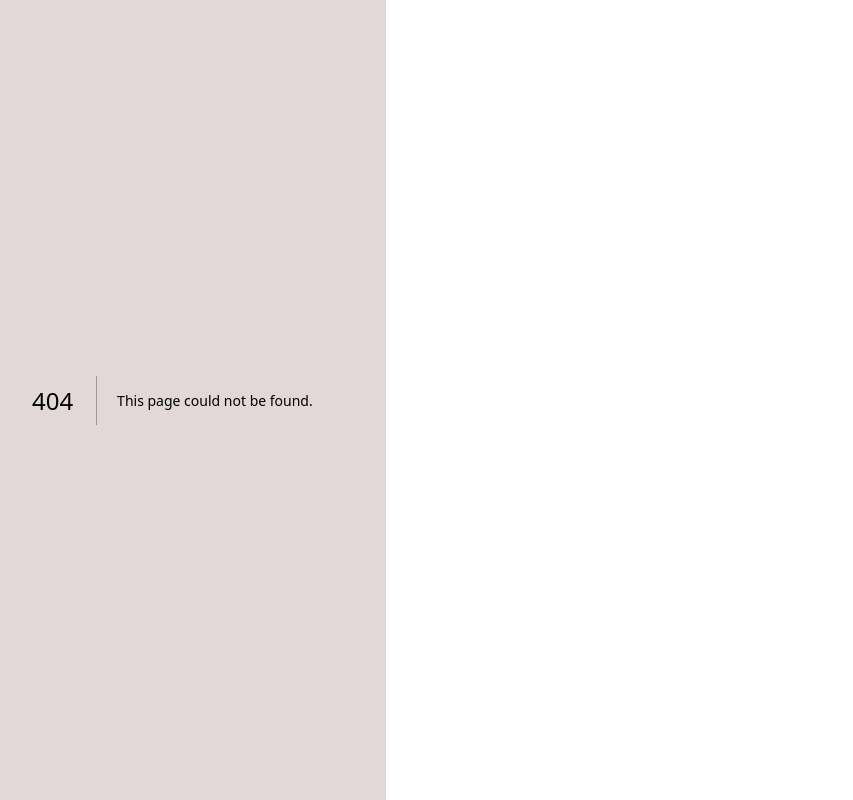
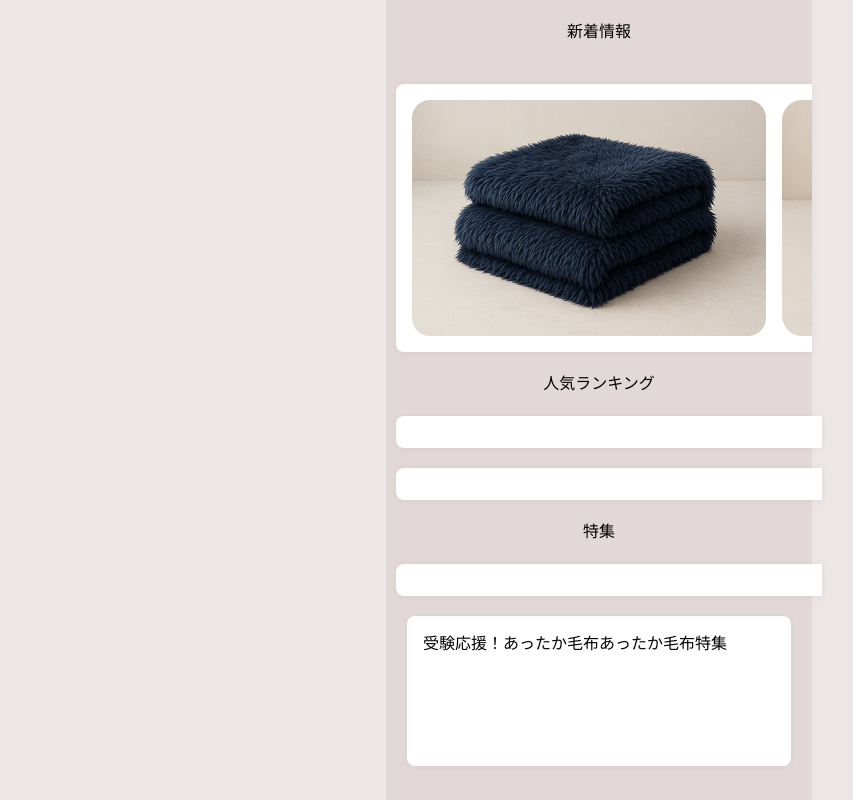
Before and after one commit to yoitete/mokomoko_front, a Next.js app: page /home in a window 1280 px wide. Before the commit this address had no page. Shown: the whole page, without its empty margins (41-894 px from the left). Built offline with nearby package versions, Linux system fonts and the light colour scheme.

Commit message:
ホームページ作成

```diff
--- /dev/null
+++ b/app/home/page.tsx
@@ -0,0 +1,37 @@
+import React from "react";
+import Image from "next/image";
+import blanketBlack from "@/public/images/blanket_black_1.png";
+import blanketBeige from "@/public/images/blanket_beige_1.png";
+import { SlideBox } from "@/components/SlideBox/SlideBox";
+import { SimpleBox } from "@/components/SimpleBox/SimpleBox";
+
+export default function Home() {
+  return (
+    <div>
+      <div className="mt-5 text-center">新着情報</div>
+      <div className="flex justify-end mt-5">
+        <SlideBox>
+          <div className="flex gap-4">
+            <Image src={blanketBlack} alt="black1" />
+            <Image src={blanketBeige} alt="beige1" />
+            <Image src={blanketBlack} alt="black2" />
+            <Image src={blanketBeige} alt="beige2" />
+            <Image src={blanketBlack} alt="black3" />
+            <Image src={blanketBeige} alt="beige3" />
+          </div>
+        </SlideBox>
+      </div>
+
+      <div style={{ textAlign: "center", marginTop: "20px" }}>
+        人気ランキング
+      </div>
+      <div style={{ textAlign: "left", marginTop: "20px" }}></div>
+      <SlideBox>{}</SlideBox>
+      <SlideBox>{}</SlideBox>
+      <div style={{ textAlign: "center", marginTop: "20px" }}>特集</div>
+      <SlideBox>{}</SlideBox>
+      <div style={{ textAlign: "center", marginTop: "20px" }}></div>
+      <SimpleBox>{}受験応援！あったか毛布あったか毛布特集</SimpleBox>
+    </div>
+  );
+}
--- a/app/page.tsx
+++ /dev/null
@@ -1,3 +0,0 @@
-export default function Home() {
-  return <div className="">モコモコした</div>;
-}
--- /dev/null
+++ b/components/SimpleBox/SimpleBox.tsx
@@ -0,0 +1,15 @@
+export const SimpleBox = ({ children }: { children?: React.ReactNode }) => (
+  <div
+    style={{
+      background: "#fff",
+      margin: "20px auto",
+      padding: "16px",
+      width: "90%",
+      borderRadius: "8px",
+      boxShadow: "0 1px 8px rgba(0,0,0,0.05)",
+      height: "150px",
+    }}
+  >
+    {children}
+  </div>
+);
--- /dev/null
+++ b/components/SlideBox/SlideBox.tsx
@@ -0,0 +1,17 @@
+export const SlideBox = ({ children }: { children?: React.ReactNode }) => (
+  <div
+    style={{
+      background: "#fff",
+      margin: "20px 0px 0px 10px",
+      padding: "16px",
+      width: "100%",
+      borderRadius: "8px 0px 0px 8px",
+      boxShadow: "0 1px 8px rgba(0,0,0,0.05)",
+      overflowX: "auto",
+      whiteSpace: "nowrap",
+      height: "auto",
+    }}
+  >
+    {children}
+  </div>
+);
```
Also changed, not shown: public/images/blanket_beige_1.png (added), public/images/blanket_black_1.png (added).
